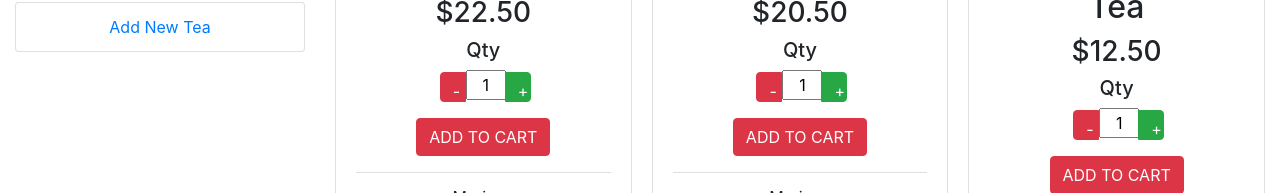
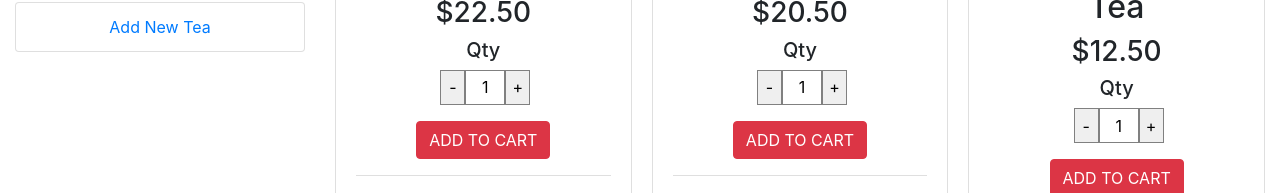
Before and after one commit to shachsan/all-about-tea, an Angular app: page / in a window 1280 px wide. Shown: the part 340-533 px from the top of the page. Built offline with nearby package versions, Linux system fonts and the light colour scheme.

Commit message:
add cart and qty buttons

```diff
--- a/src/app/shop/shop.component.css
+++ b/src/app/shop/shop.component.css
@@ -3,10 +3,13 @@
 } */
 .qty-btn{
     width:25px;
-    max-height: 30px;
+    height: 35px;
+    border: 1px solid gray;
 }
 
 .qty{
     width:40px;
-    max-height: 30px;
+    height: 35px;
+    border: 1px solid gray;
+    padding:1.5px;
 }
--- a/src/app/shop/shop.component.html
+++ b/src/app/shop/shop.component.html
@@ -10,10 +10,10 @@
 
           <div class="text-center">
             <div class="d-inline mr-1"><h5>Qty</h5></div>
-            <div class="btn-group d-inline">
-              <button class="qty-btn btn btn-danger">-</button>
-              <input class="qty text-center" type="text" name="qty" id="qty" [value]="qty">
-              <button class="qty-btn btn btn-success">+</button>
+            <div class="btn-group">
+              <button class="d-inline qty-btn" (click)="reduceQty()">-</button>
+              <div><input class="qty text-center" type="text" name="qty" id="qty" [value]="qty"></div>
+              <button class="qty-btn" (click)="increaseQty()">+</button>
             </div>
 
 
--- a/src/app/shop/shop.component.ts
+++ b/src/app/shop/shop.component.ts
@@ -13,6 +13,7 @@ export class ShopComponent implements OnInit{
   beginPageIndex:number=0;
   pageBtnsToDisplay:number=3;
   qty:number=1;
+
 
   constructor(private repository:ProductRepository) {}
 
@@ -115,6 +116,14 @@ export class ShopComponent implements OnInit{
     this.getNextPageItems();
   }
 
+  reduceQty(){
+    this.qty--;
+  }
+
+  increaseQty(){
+    this.qty++;
+  }
+
 
   ngOnInit() {
     console.log('onInit');
```
